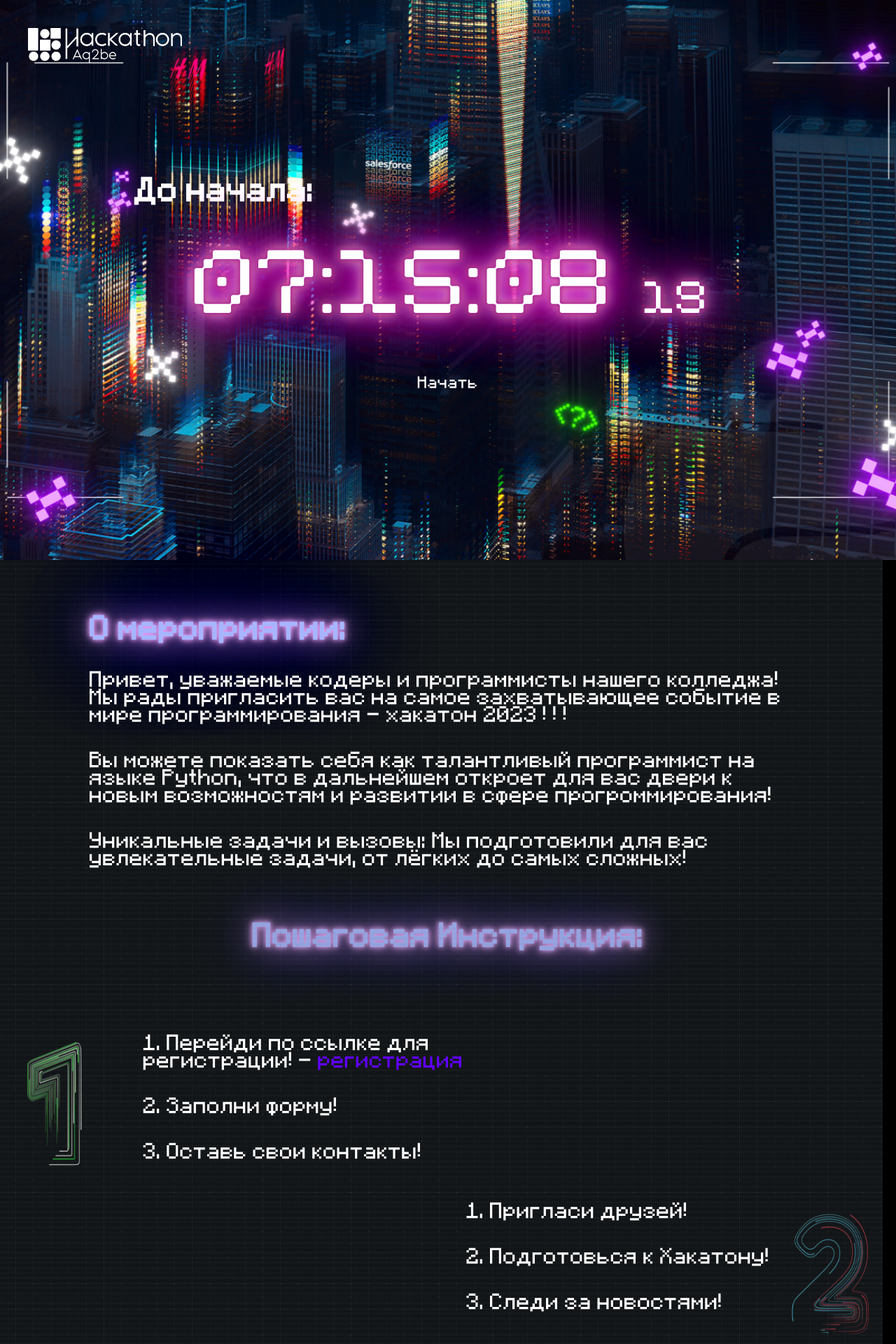
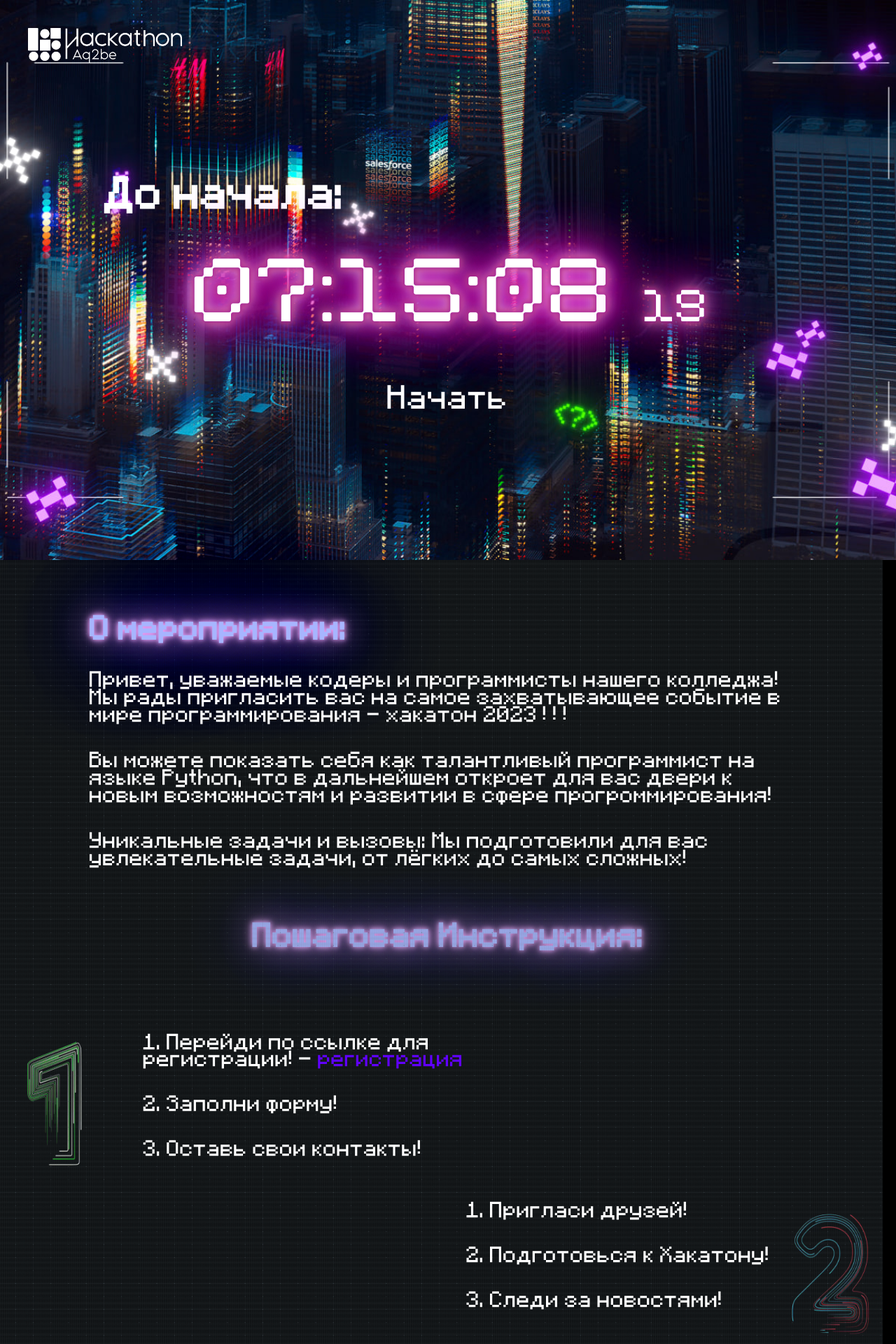
Before and after one commit to QwaQ-dev/Hakaton-main, a PHP site: page / in a window 1280 px wide. Shown: the top 1920 px of the page at 70% size. Run offline with PHP 8.4, Linux system fonts and the light colour scheme.

Commit message:
НИХУЯ НЕ ВСЕ

```diff
--- a/css/lobby.css
+++ b/css/lobby.css
@@ -331,6 +331,10 @@ body {
 }
 
 @media screen and (min-width: 300px) {
+    .start {
+        font-size: 4vw;
+    }
+
     #countdown {
         font-size: 15vw;
     }
@@ -344,6 +348,7 @@ body {
     }
 
     .gif_text {
+        line-height: 3vh;
         font-size: 3vw;
     }
 
@@ -356,6 +361,7 @@ body {
     }
 
     #startButton {
+        font-size: 3vw;
         margin-top: 2vh;
     }
 
@@ -427,7 +433,7 @@ body {
 
     .math {
         width: 100vw;
-        height: 210vh;
+        height: 230vh;
     }
 
     .second_block {
@@ -437,7 +443,7 @@ body {
 
 @media screen and (min-width: 430px) {
     .math {
-        height: 260vh;
+        height: 270vh;
     }
 }
 
--- a/index.php
+++ b/index.php
@@ -4,7 +4,7 @@
     <meta charset="UTF-8">
     <meta name="viewport" content="width=device-width, initial-scale=1.0">
     <link rel="stylesheet" href="../css/font.css?v.3">
-    <link rel="stylesheet" href="../css/lobby.css?v.14">
+    <link rel="stylesheet" href="../css/lobby.css?v.15">
     <title>Lobby</title>
 </head>
 <body>
```
